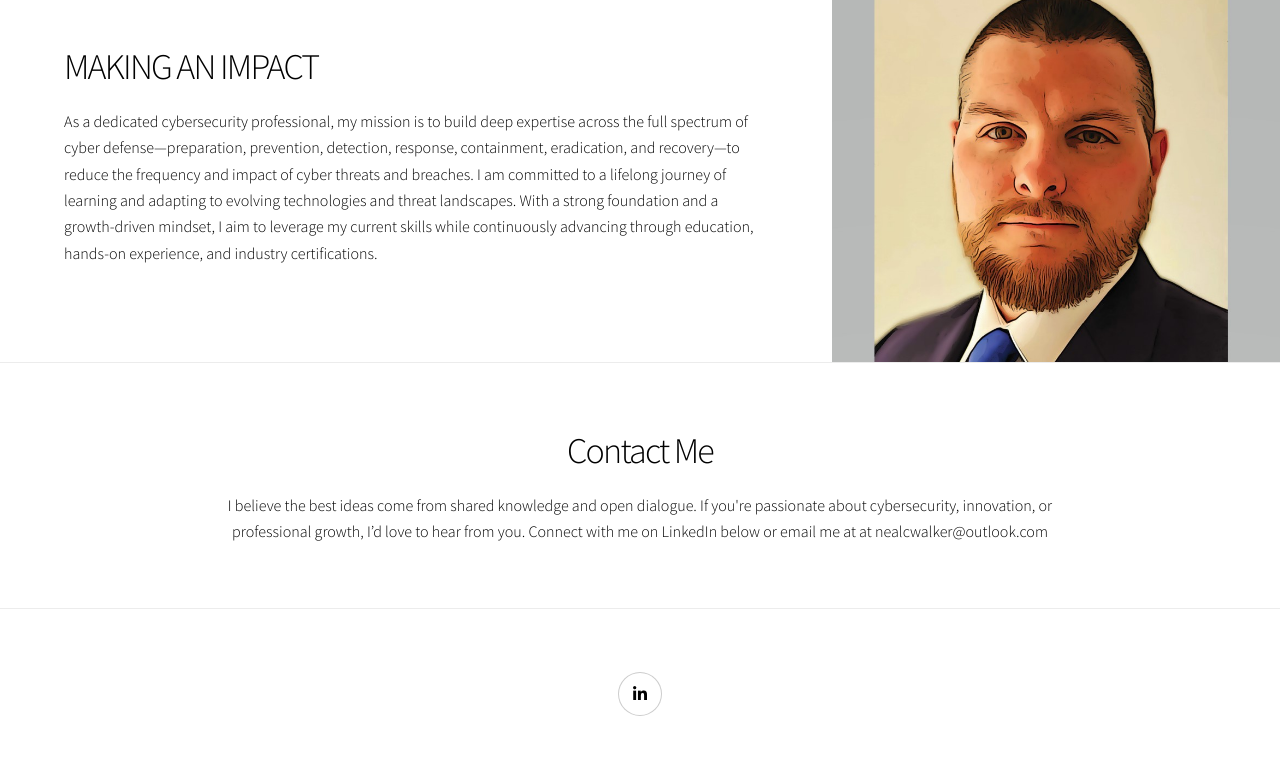
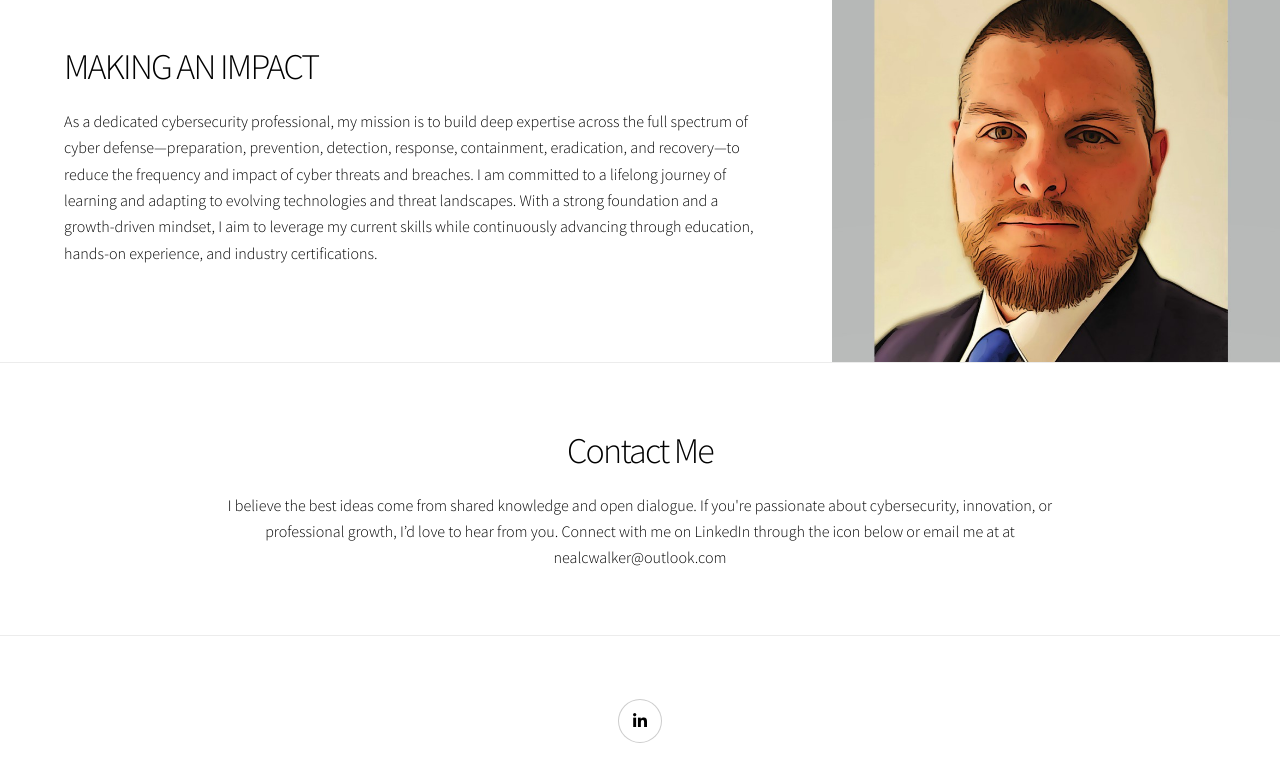
Before and after one commit to WalkerNC/WalkerNC.github.io, a plain HTML site: page index.html in a window 1280 px wide. Shown: the part 2302-3083 px from the top of the page. Drawn offline with Linux system fonts and the light colour scheme.

Commit message:
Update index.html

```diff
--- a/index.html
+++ b/index.html
@@ -114,14 +114,13 @@ TryHackMe
 						<div class="inner">
 							<h2>Contact Me</h2>
 							<p>I believe the best ideas come from shared knowledge and open dialogue. If you're passionate about cybersecurity,
-								innovation, or professional growth, I’d love to hear from you. Connect with me on LinkedIn below or email me at
-								at nealcwalker@outlook.com </p>
-						</div>
+								innovation, or professional growth, I’d love to hear from you. Connect with me on LinkedIn through the icon below or email me at
+								at nealcwalker@outlook.com </p></div>
 					</section>
 				<!-- Footer -->
 					<footer class="wrapper style1 align-center">
 						<div class="inner">
-							<ul class="icons">	<li><a href="https://www.linkedin.com/in/neal-walker-it" class="icon brands style2 fa-linkedin-in"><span class="label">LinkedIn</span></a></li></ul>
+							<ul class="icons"><li><a href="https://www.linkedin.com/in/neal-walker-it" class="icon brands style2 fa-linkedin-in"><span class="label">LinkedIn</span></a></li></ul>
 						</div>
 					</footer>
 			</div>
```
